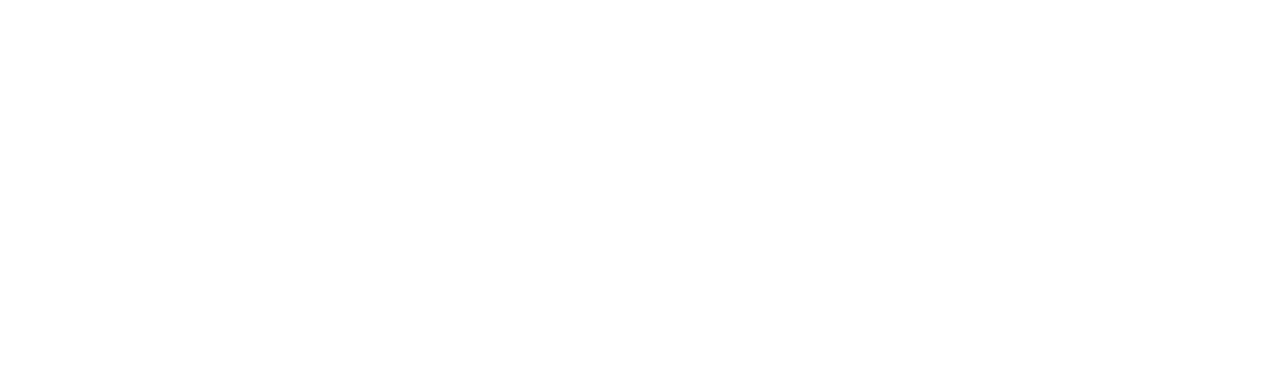
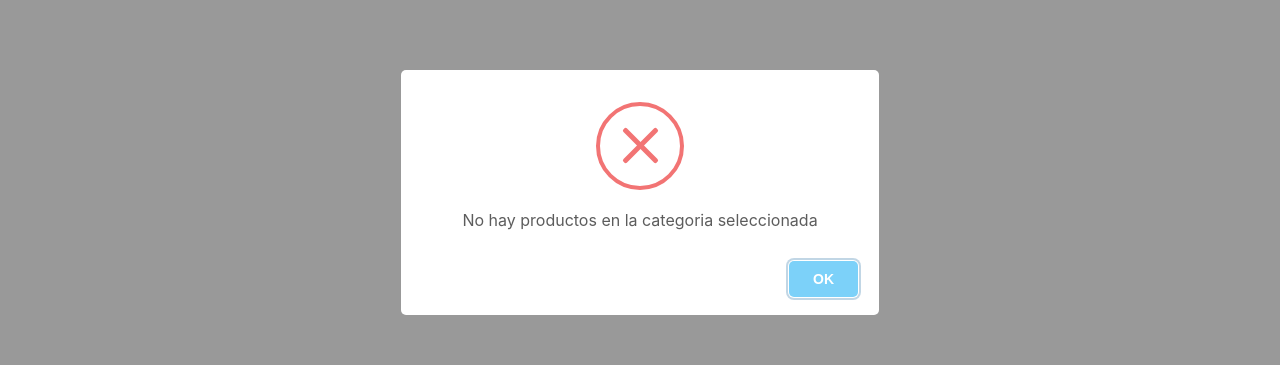
Before and after one commit to cesarb03/EcommerceReactDietetica_Bergamasco, a React (Create React App) app: page /category/Cereales in a window 1280 px wide. Shown: the part 208-573 px from the top of the page. Built offline with nearby package versions, Linux system fonts and the light colour scheme; no server answers; the database is empty.

Commit message:
Entrega Proyecto Final

```diff
--- a/src/containers/ItemListContainer.jsx
+++ b/src/containers/ItemListContainer.jsx
@@ -24,6 +24,7 @@
       getDocs(itemsFiltered)
         .then((result) => {
           const docs = result.docs;
+          if(docs.length > 0){
           const list = docs.map((item) => {
             const id = item.id;
             const producto = {
@@ -33,6 +34,11 @@
             return producto;
           });
           setProductos(list);
+        }
+        else swal({
+          text: "No hay productos en la categoria seleccionada",
+          icon: "error",
+        })
         })
         .catch((error) => {
           setError(true);
@@ -47,6 +53,7 @@
       getDocs(itemsCollection)
         .then((result) => {
           const docs = result.docs;
+          if(docs.length > 0){
           const list = docs.map((item) => {
             const id = item.id;
             const producto = {
@@ -56,6 +63,11 @@
             return producto;
           });
           setProductos(list);
+        }
+        else swal({
+          text: "No hay productos",
+          icon: "error",
+        })
         })
         .catch((error) => {
           setError(true);
```
